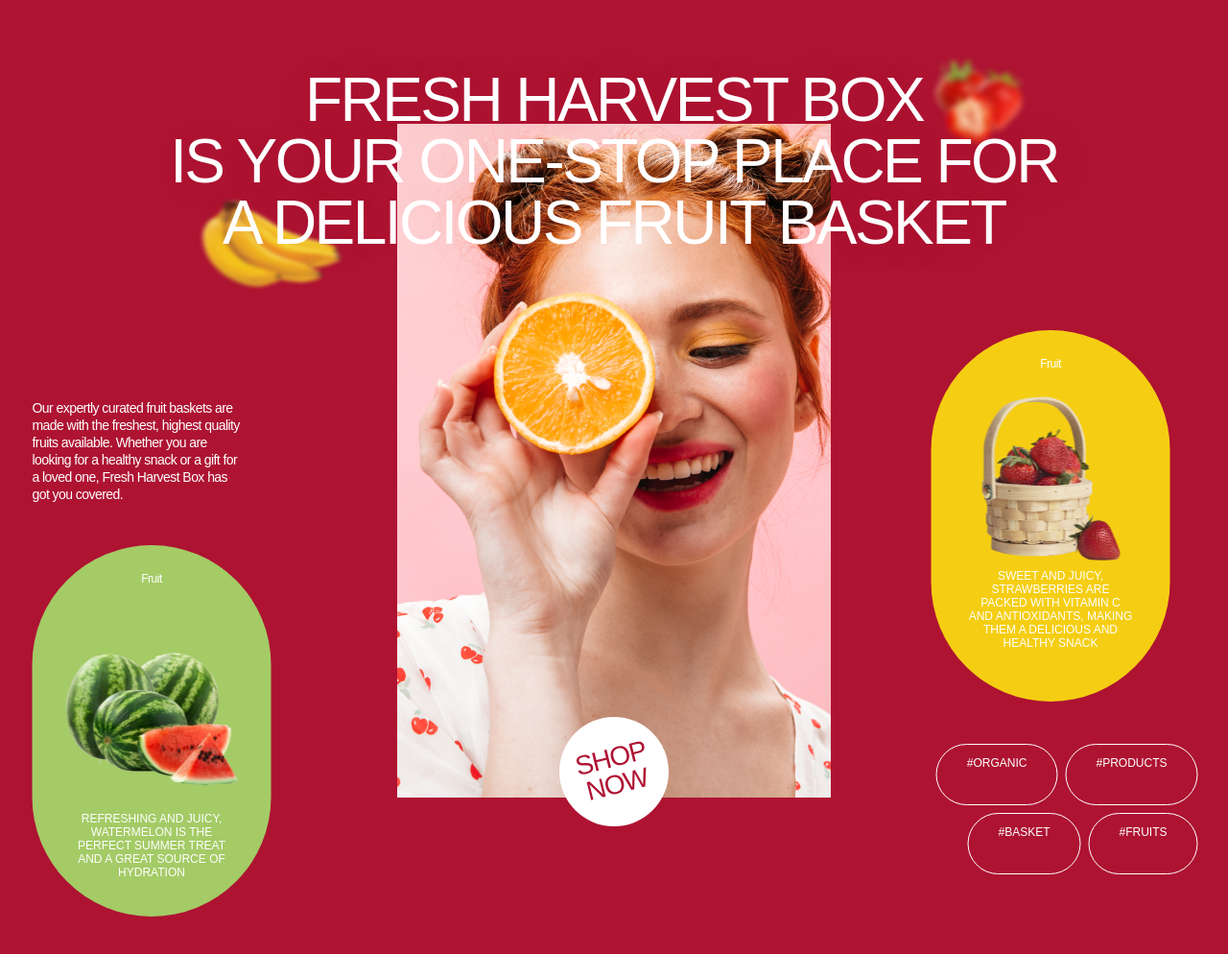
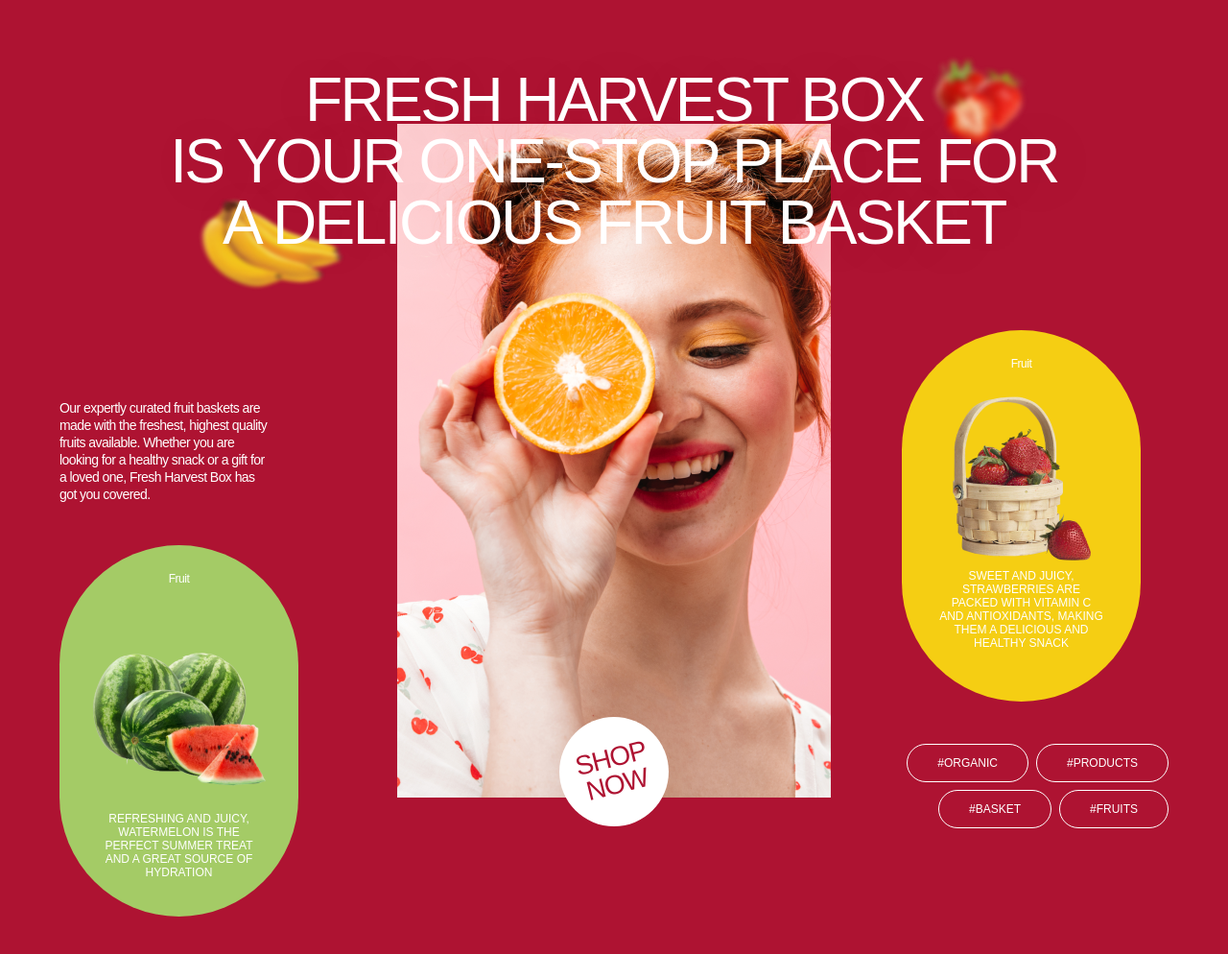
Before and after one commit to KatarzynaChmurzynska/Tutorial, a plain HTML site: page partials/hero.html in a window 1280 px wide. Shown: the whole page at 96% size. Drawn offline with Linux system fonts and the light colour scheme.

Commit message:
commit 10 hero

```diff
--- a/css/hero.css
+++ b/css/hero.css
@@ -288,8 +288,23 @@
   display: flex;
   flex-wrap: wrap;
   justify-content: center;
-
   gap: 44px;
+}
+@media only screen and (min-width: 768px) {
+  .hero-wraper-box {
+    justify-content: space-around;
+  }
+}
+@media only screen and (min-width: 1280px) {
+  .hero-wraper-box {
+    position: absolute;
+    z-index: -1;
+    top: 336px;
+    left: 50%;
+    transform: translateX(-50%);
+    justify-content: space-between;
+    width: 1156px;
+  }
 }
 
 .wraper-left-side,
@@ -297,6 +312,12 @@
   display: flex;
   flex-direction: column;
   gap: 44px;
+}
+
+@media screen and (min-width: 1280px) {
+  .hero-wraper-text-null {
+    margin-top: 72px;
+  }
 }
 
 @media screen and (max-width: 767px) {
@@ -311,30 +332,10 @@
     display: flex;
     align-self: end;
   }
-
-  .hero-wraper-box {
-    justify-content: space-between;
-  }
 }
 
 .hero-wraper-second {
   order: 1;
-}
-
-@media only screen and (min-width: 1280px) {
-  .hero-wraper-box {
-    position: absolute;
-    z-index: -1;
-    top: 336px;
-    left: 50%;
-    transform: translateX(-50%);
-
-    justify-content: space-between;
-    width: 1215px;
-
-    padding-left: 15px;
-    padding-right: 13px;
-  }
 }
 
 @media only screen and (min-width: 768px) {
@@ -345,17 +346,11 @@
   }
 }
 
-@media screen and (min-width: 1280px) {
-  .hero-wraper-text-null {
-    margin-top: 72px;
-  }
-}
-
 .hero-card {
   text-align: center;
 }
 
-.hero-card-watermeloun {
+.hero-card-watermelon {
   width: 249px;
   min-height: 387px;
   background-color: #a4cb66;
@@ -376,8 +371,7 @@
   font-size: 12px;
   line-height: 1.17;
   letter-spacing: -0.04em;
-
-  color: #ffffff;
+  color: #fff;
 }
 
 .title-card-watermelon {
@@ -388,21 +382,20 @@
   margin-bottom: 19px;
 }
 
-.hero-card-img {
+/* .hero-card-img {
   display: inline-block;
   max-width: 100%;
   max-height: 100%;
-}
+} */
 
 .text-hero-card {
   margin-right: auto;
   margin-left: auto;
-
   text-transform: uppercase;
   font-weight: 500;
   font-size: 12px;
   line-height: 1.17;
-  color: #ffffff;
+  color: #fff;
   text-align: center;
 }
 
@@ -435,7 +428,6 @@
 
 .hashtags-list-item {
   width: 132px;
-  height: 38px;
   padding: 12px 31px;
 
   border: 1px solid #ffffff;
--- a/partials/hero.html
+++ b/partials/hero.html
@@ -30,7 +30,7 @@
               </p>
             </div>
             <div class="hero-wraper-first">
-              <div class="hero-card-watermeloun hero-card">
+              <div class="hero-card-watermelon hero-card">
                 <h2 class="visual-hidden">hero</h2>
                 <h3 class="title-card title-card-watermelon">Fruit</h3>
                 <picture class="hero-card-img">
@@ -118,7 +118,7 @@
               </div>
             </div>
             <!-- </ul> -->
-            <div class="hashtags-box hero-wraper-third">
+            <div>
               <ul class="hashtags-list">
                 <li class="hashtags-list-item">
                   <h3 class="hashtag-title">&#35;organic</h3>
```
